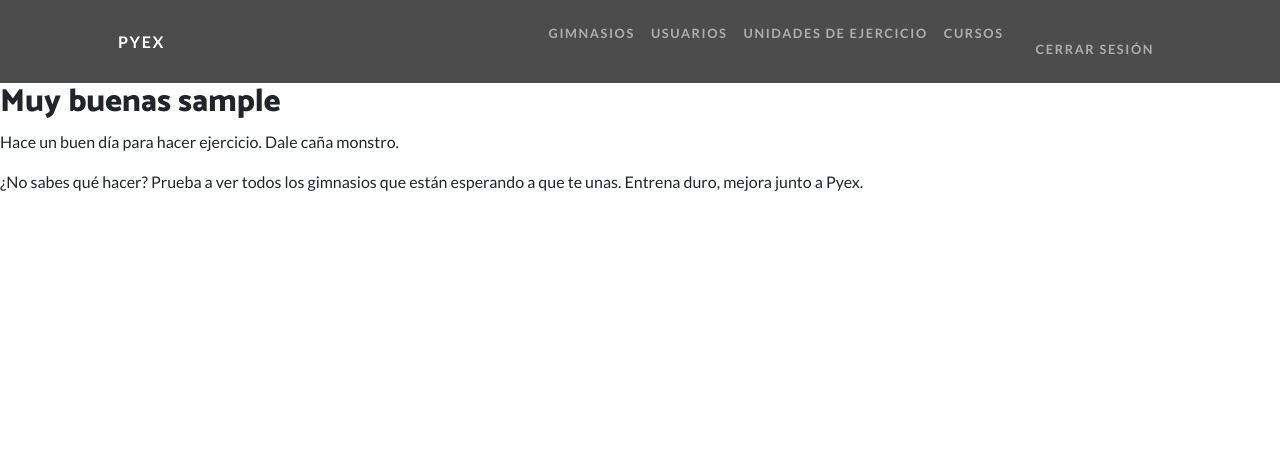
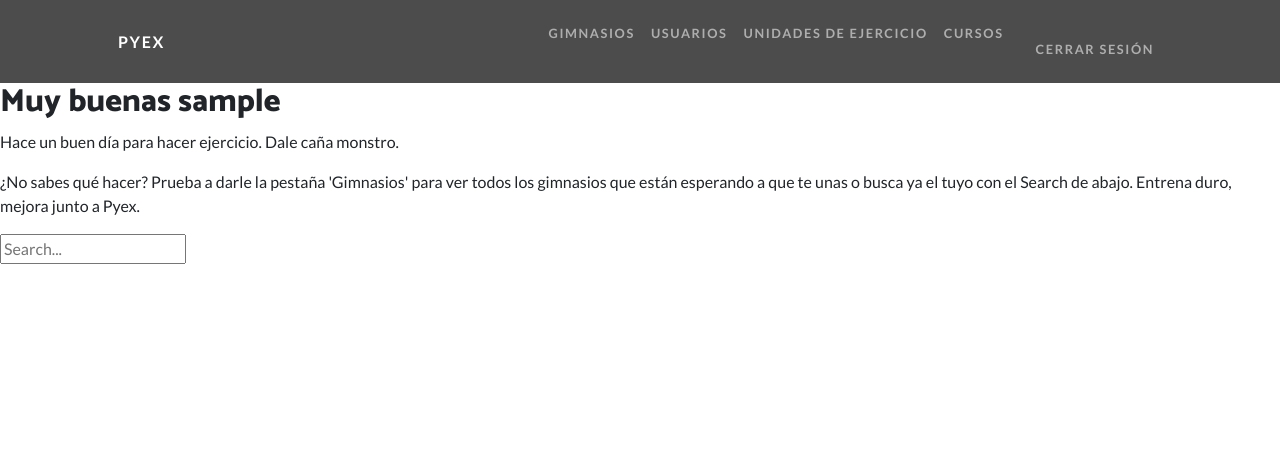
Before and after one commit to joserisa/proyectoIAW, a Django app: page / in a window 1280 px wide. Shown: the top 463 px of the page. Run offline with Django 4.2, Linux system fonts and the light colour scheme; the visitor is signed in with stand-in values (Sample User, id 1); some libraries are stand-ins or nearby versions.

Commit message:
Search de gimnasios aplicado

```diff
--- a/Pyex/Pyex/settings.py
+++ b/Pyex/Pyex/settings.py
@@ -148,5 +148,9 @@ REST_FRAMEWORK = {
     # or allow read-only access for unauthenticated users.
     'DEFAULT_PERMISSION_CLASSES': [
         'rest_framework.permissions.DjangoModelPermissionsOrAnonReadOnly'
+    ],
+    'DEFAULT_AUTHENTICATION_CLASSES': [
+        'rest_framework.authentication.BasicAuthentication',
+        'rest_framework.authentication.SessionAuthentication',
     ]
 }
--- a/Pyex/Pyex/urls.py
+++ b/Pyex/Pyex/urls.py
@@ -73,4 +73,6 @@ urlpatterns = [
     path('api/', include(router.urls)),
     path('api-auth/', include('rest_framework.urls', namespace='rest_framework')),
 
+    #SEARCH
+    path('gimnasio/search/', search.as_view(), name="search"),
 ] + static(settings.MEDIA_URL, document_root=settings.MEDIA_ROOT)
--- a/Pyex/Pyex_app/api.py
+++ b/Pyex/Pyex_app/api.py
@@ -46,6 +46,7 @@ class UnidadSerializer(serializers.HyperlinkedModelSerializer):
 class UnidadViewSet(viewsets.ModelViewSet):
     queryset = Unidad.objects.all()
     serializer_class = UnidadSerializer
+# PERMISOS DE LA API, HAREMOS QUE SEA OWNER O SOLO LECTURA.
 
 # Routers provide an easy way of automatically determining the URL conf.
 
--- a/Pyex/Pyex_app/templates/Pyex_app/index.html
+++ b/Pyex/Pyex_app/templates/Pyex_app/index.html
@@ -4,7 +4,10 @@
 {% if user.is_authenticated %}
 <h2>Muy buenas {{ user.username }}</h2>
 <p>Hace un buen día para hacer ejercicio. Dale caña monstro.</p>
-<p>¿No sabes qué hacer? Prueba a ver todos los gimnasios que están esperando a que te unas. Entrena duro, mejora junto a Pyex.
+<p>¿No sabes qué hacer? Prueba a darle la pestaña 'Gimnasios' para ver todos los gimnasios que están esperando a que te unas o busca ya el tuyo con el Search de abajo. Entrena duro, mejora junto a Pyex.
+<form action="{% url 'search' %}" method="get">
+  <input name="q" type="text" placeholder="Search...">
+</form>
 {% else %}
         <!-- Header-->
         <header class="masthead text-center text-white">
--- a/Pyex/Pyex_app/views.py
+++ b/Pyex/Pyex_app/views.py
@@ -13,13 +13,26 @@ from .forms import NewUserForm
 from django.contrib import messages
 from django.contrib.auth.decorators import login_required
 from django.utils.decorators import method_decorator
-
+from django.db.models import Q
 def index(request):
     return HttpResponse("Hello, world. You're at the polls index.")
 #Alta, Apuntado
 
 def index(request):
     return render(request, "Pyex_app/index.html")
+
+class search(ListView):
+    model = Gimnasio
+    template_name="search_results.html"
+    def get_queryset(self):
+        query = self.request.GET.get("q")
+        object_list=Gimnasio.objects.filter(Q(nomGym__in=[query]))
+        return object_list
+#    def test_func(self): #COMPROBAR SI ES EL USUARIO (ERROR 403: FORBIDDEN)
+#        try:
+#            return User.objects.get(pk=self.request.user.pk)==User.objects.get(pk=self.kwargs.get("pk"))
+#        except:
+#            return False
 
 class UserListView(ListView):
     model = User
```
Also changed, not shown: Pyex/Pyex_app/templates/search_results.html (added, +16 -0 lines), Pyex/Pyex_app/migrations/0001_initial.py (added), Pyex/Pyex_app/migrations/0002_alter_gimnasio_fotogym_alter_user_fotous_and_more.py (added), Pyex/Pyex_app/migrations/__init__.py (added), Pyex/db.sqlite3 (added).
